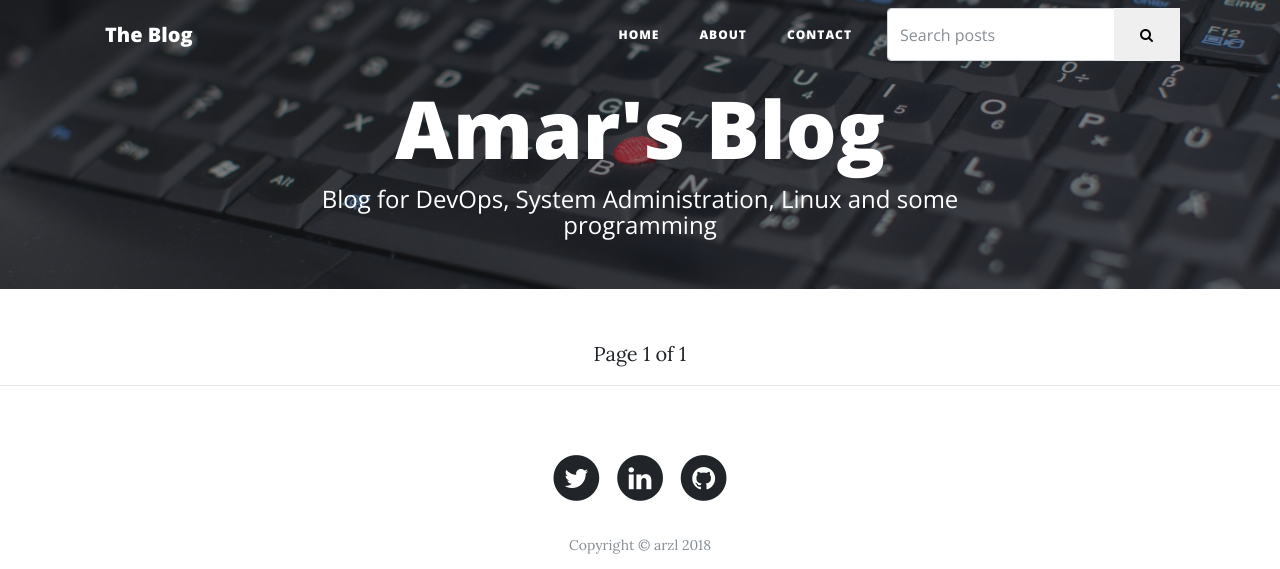
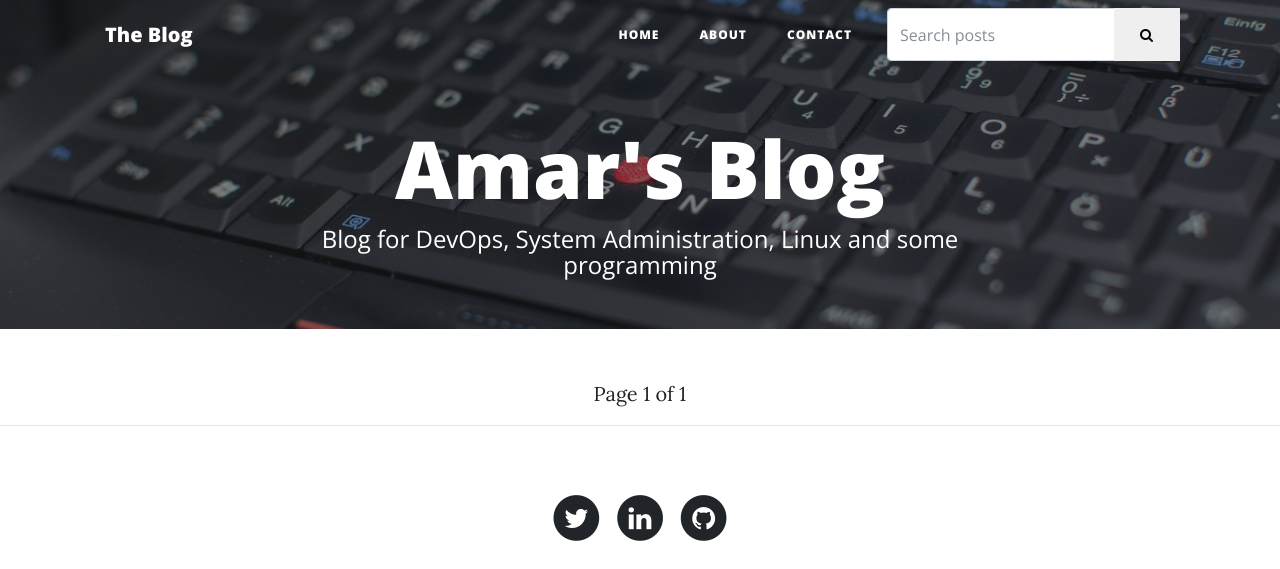
Before and after one commit to amar771/Django-Blog, a Django app: page / in a window 1280 px wide. Shown: the top 569 px of the page. Run offline with Django 3.2, Linux system fonts and the light colour scheme; data that the repository does not hold is empty; parts of the project's set-up code (start-up, migrations or seed data) failed here and were passed over; some libraries are stand-ins or nearby versions.

Commit message:
Fixed html

```diff
--- a/blog/templates/blog/contact.html
+++ b/blog/templates/blog/contact.html
@@ -16,7 +16,7 @@
       <div class="container">
         <div class="row">
           <div class="col-lg-8 col-md-10 mx-auto">
-            <div class="page-heading" style="padding-top: 80px; padding-bottom: 30px; ">
+            <div class="page-heading" style="padding-top: 120px; padding-bottom: 20px; ">
               <h1>Contact Me</h1>
             </div>
           </div>
--- a/blog/templates/blog/index.html
+++ b/blog/templates/blog/index.html
@@ -13,7 +13,7 @@
     <div class="container">
       <div class="row">
         <div class="col-lg-8 col-md-10 mx-auto">
-          <div class="site-heading" style="padding-top: 80px; padding-bottom: 50px; ">
+          <div class="site-heading" style="padding-top: 120px; padding-bottom: 50px; ">
             <h1>Amar's Blog</h1>
             <span class="subheading">Blog for DevOps, System Administration, Linux and some programming</span>
           </div>
```
